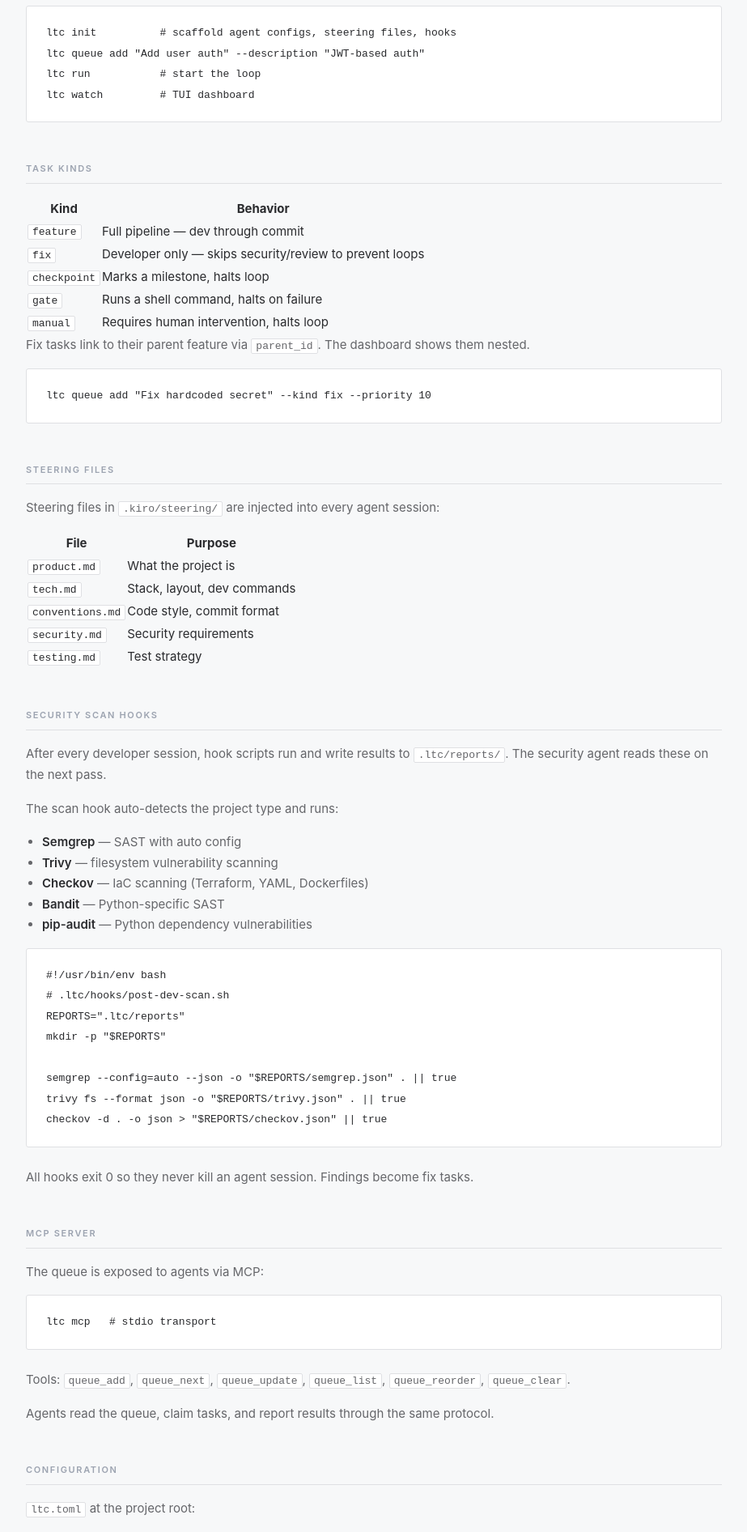
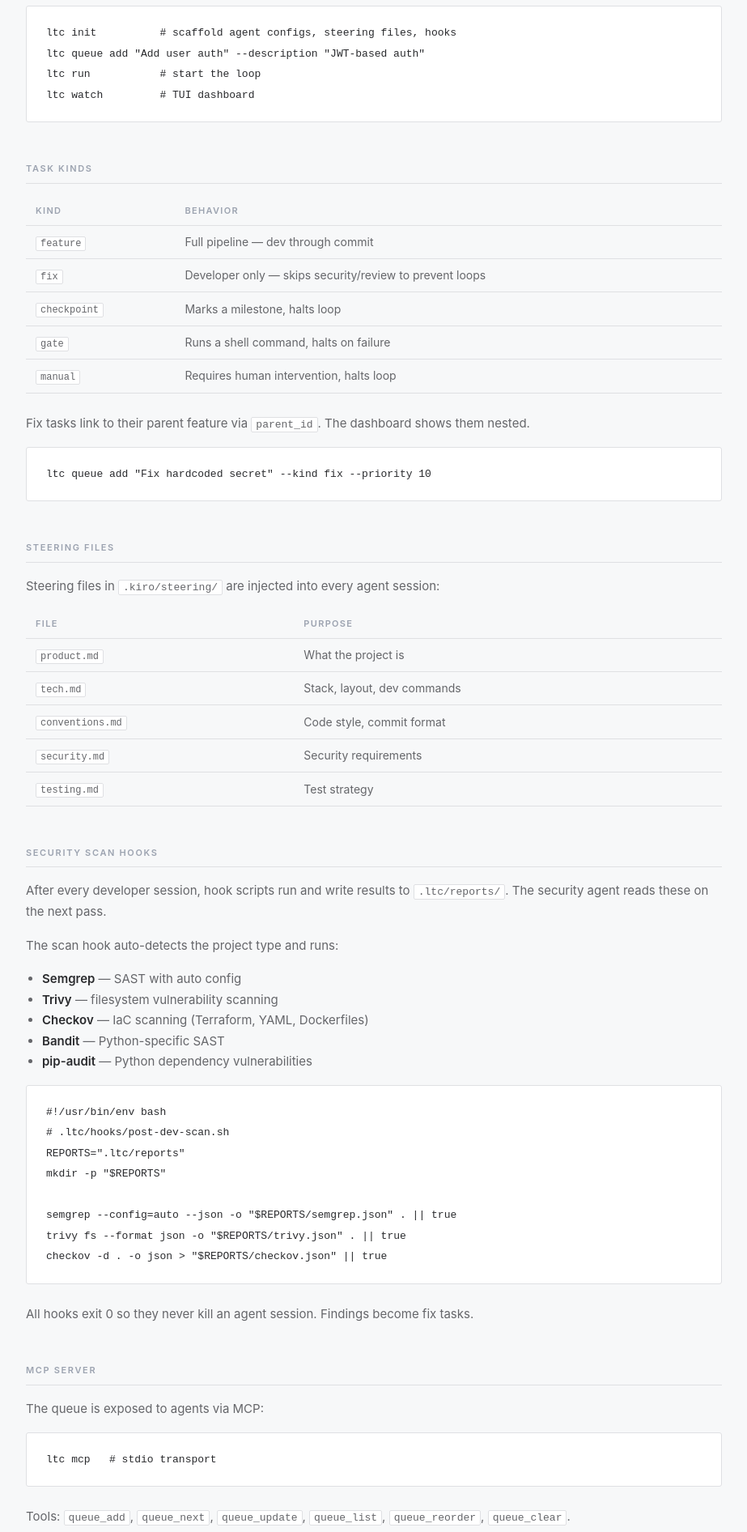
Before and after one commit to pjosols/myagentlogs, a Jekyll site: the page built from _posts/2026-04-11-ltc.md, in a window 1280 px wide. Shown: the part 557-2449 px from the top of the page at 81% size, without its empty margins (16-939 px from the left). Built offline with Jekyll 4.4.1, drawn with Linux system fonts in a browser that asks for light colours.

Commit message:
Style tables: uppercase headers, ruled rows, proper spacing

```diff
--- a/_layouts/default.html
+++ b/_layouts/default.html
@@ -58,6 +58,14 @@
     }
     .content h3 { font-size: 15px; font-weight: 600; margin: 32px 0 12px; }
     .content ul, .content ol { margin: 0 0 16px 20px; color: var(--dim); }
+    .content table { width: 100%; border-collapse: collapse; margin: 16px 0 24px; font-size: 14px; }
+    .content th {
+      text-align: left; font-size: 11px; font-weight: 600; letter-spacing: 0.12em;
+      text-transform: uppercase; color: var(--mute); padding: 8px 12px;
+      border-bottom: 1px solid var(--rule);
+    }
+    .content td { padding: 8px 12px; color: var(--dim); border-bottom: 1px solid var(--rule); }
+    .content td code { font-size: 12px; }
     .content code {
       font-size: 13px; background: var(--bg2); padding: 1px 5px;
       border: 1px solid var(--rule); border-radius: 2px;
```
